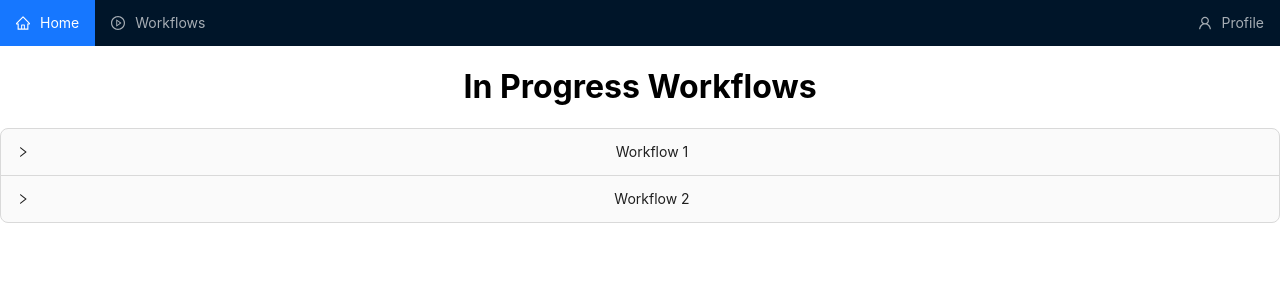
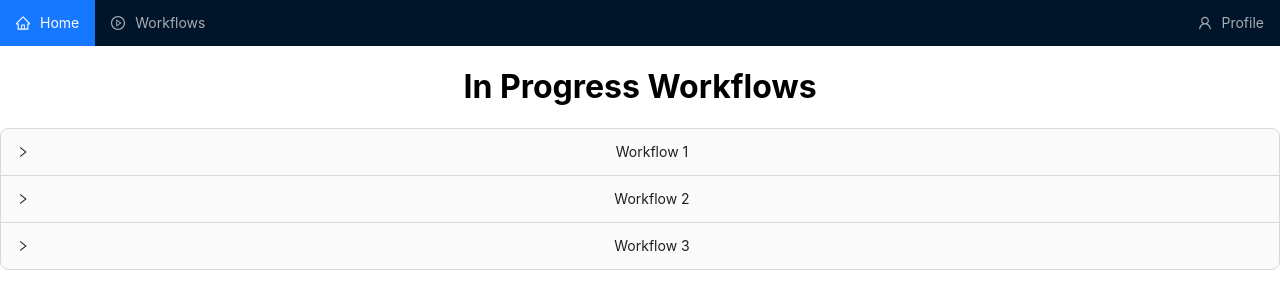
Before and after one commit to sidathasiri/workflow-automation-pwa, a React (Create React App) app: page /workflows/inprogress in a window 1280 px wide. Shown: the top 308 px of the page. Built offline with nearby package versions, Linux system fonts and the light colour scheme.

Commit message:
Add more workflow

```diff
--- a/src/pages/Workflows/InProgress/index.tsx
+++ b/src/pages/Workflows/InProgress/index.tsx
@@ -18,6 +18,11 @@ function InProgressWorkflowsPage() {
             label: 'Workflow 2',
             children: <Workflow />,
           },
+          {
+            key: '3',
+            label: 'Workflow 3',
+            children: <Workflow />,
+          },
         ]}
       />
     </div>
```
